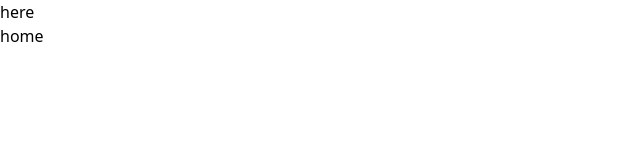
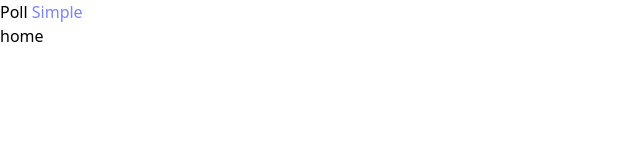
Before and after one commit to talieScript/polls-frontend, a Nuxt app: page / in a window 1280 px wide. Shown: the top 160 px of the page, without its empty margins (0-640 px from the left). Built offline with nearby package versions, Linux system fonts and the light colour scheme.

Commit message:
added a custom font and colours to tailwind theme

```diff
--- /dev/null
+++ b/assets/css/tailwind.css
@@ -0,0 +1,6 @@
+@import "tailwindcss/base";
+@import "tailwindcss/components";
+@import "tailwindcss/utilities";
+
+/* custom fonts */
+@import url('https://fonts.googleapis.com/css2?family=Nunito+Sans:wght@300;400;600;700&display=swap');
--- a/components/appHeader.vue
+++ b/components/appHeader.vue
@@ -1,6 +1,6 @@
 <template>
   <header>
-    here
+    <h1>Poll <span class="text-primary">Simple</span></h1>
   </header>
 </template>
 
--- a/layouts/default.vue
+++ b/layouts/default.vue
@@ -1,5 +1,5 @@
 <template>
-  <div>
+  <div class="font-sans">
     <AppHeader />
     <Nuxt />
   </div>
--- /dev/null
+++ b/tailwind.config.js
@@ -0,0 +1,17 @@
+const defaultTheme = require('tailwindcss/defaultTheme')
+module.exports = {
+  theme: {
+    fontFamily: {
+      sans: ["Nunito Sans", ...defaultTheme.fontFamily.sans],
+    },
+    colors: {
+      primary: '#7D83FF',
+      secondary: '#D4DCFF',
+      blue: '#007FFF',
+      green: '#9EE493',
+      red: '#D7263D'
+    },
+    variants: {},
+    plugins: []
+  }
+};
```
Also changed, not shown: assets/README.md (deleted).
